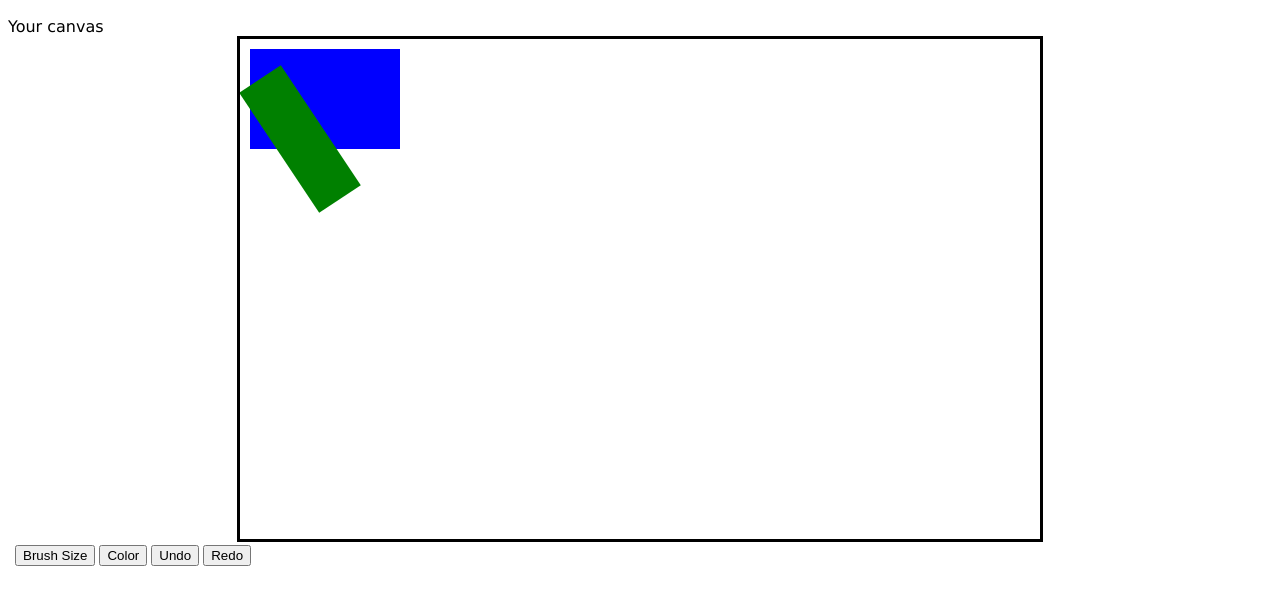
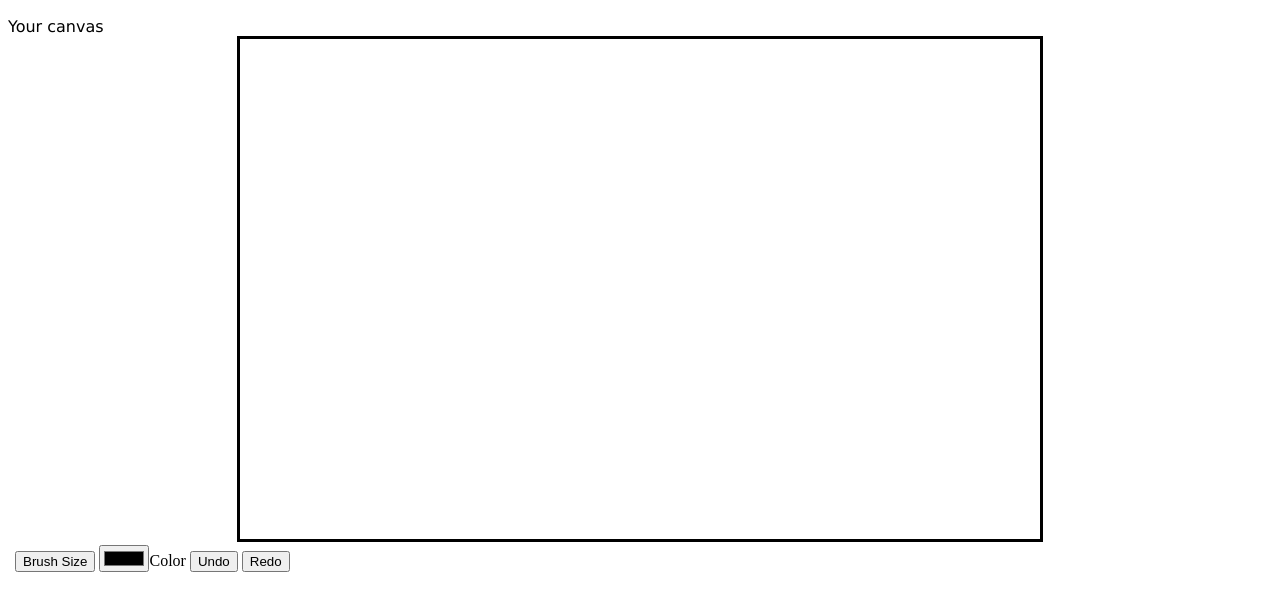
Before and after one commit to Alexandria156/Doodle-Bug, a plain HTML site: page live-canvas/index.html in a window 1280 px wide. Shown: the part 112-722 px from the top of the page. Drawn offline with Linux system fonts and the light colour scheme.

Commit message:
Adding a color picker

```diff
--- a/live-canvas/index.html
+++ b/live-canvas/index.html
@@ -24,7 +24,9 @@
                 <th>
                     <td>
                         <button value = "Brush size">Brush Size</button>
-                        <button vlaue = "Color">Color</button>
+
+                        <input id="colorPicker" type="color" value = "#000000">Color</input>
+
                         <button value = "Undo">Undo</button>
                         <button value="Redo">Redo</button>
                     </td>
--- a/live-canvas/userDrawingInput.js
+++ b/live-canvas/userDrawingInput.js
@@ -3,22 +3,12 @@ console.log("JS is loaded!");
 
 const userCanvas = document.getElementById("sketchCanvas");
 const context = userCanvas.getContext("2d");
-
-context.fillStyle = "blue";
-context.fillRect(10, 10, 150, 100);
-
-context.strokeStyle = "green";
-context.lineWidth = 50;
-context.beginPath();
-context.moveTo(20, 40)
-context.lineTo(100, 160);
-context.stroke();
-
-
-let coordX = 0;
-let coordY = 0;
+const colorPicker = document.getElementById("colorPicker");
 
 let activeDrawing = false;
+let brushSize = 15;
+let brushColor = colorPicker.value;
+
 console.log("Canvas get:", userCanvas);
 console.log("Context get:", context);
 
@@ -30,9 +20,9 @@ function startDrawing(mouse){
 
 function currentlyDrawing(mouse){
     console.log("Mouse moving")
-    context.lineWidth = 20;
-    context.lineCap = "butt";
-    context.fillStyle = "red";
+    context.lineWidth = brushSize;
+    context.lineCap = "round";
+    context.fillStyle = brushColor;
     if(activeDrawing == true)
     {
         console.log("Drawing!")
@@ -50,34 +40,14 @@ function endDraw()
     context.beginPath();
 }
 
+function changeColor(change)
+{
+    brushColor = change.target.value;
+    console.log("Changed color ", value)
+}
+
 userCanvas.addEventListener("mousedown", startDrawing);
 userCanvas.addEventListener("mouseout", endDraw);
 userCanvas.addEventListener("mouseup",endDraw);
 userCanvas.addEventListener("mousemove",currentlyDrawing);
-/*
-userCanvas.onmousedown = function (mouse) {
-    console.log("Mouse down");
-    activeDrawing = true;
-
-
-}
-userCanvas.onmousemove = function (mouse) {
-    if (activeDrawing = true) {
-        console.log("Mouse moving");
-        context.fillStyle = "red";
-        context.lineWidth = 50;
-        context.beginPath();
-        //context.moveTo(100, 40);
-        //context.lineTo(12, 23);
-
-        context.stroke();
-    }
-}
-userCanvas.onmouseout = function (mouse) {
-    console.log("No drawing; mouse off")
-    activeDrawing = false;
-}
-userCanvas.onmouseup = function (mouse) {
-    console.log("No drawing; mouse up")
-    activeDrawing = false;
-}*/
+colorPicker.addEventListener("input", changeColor);
```
Also changed, not shown: live-canvas/main-page.css (line endings or trailing spaces).
